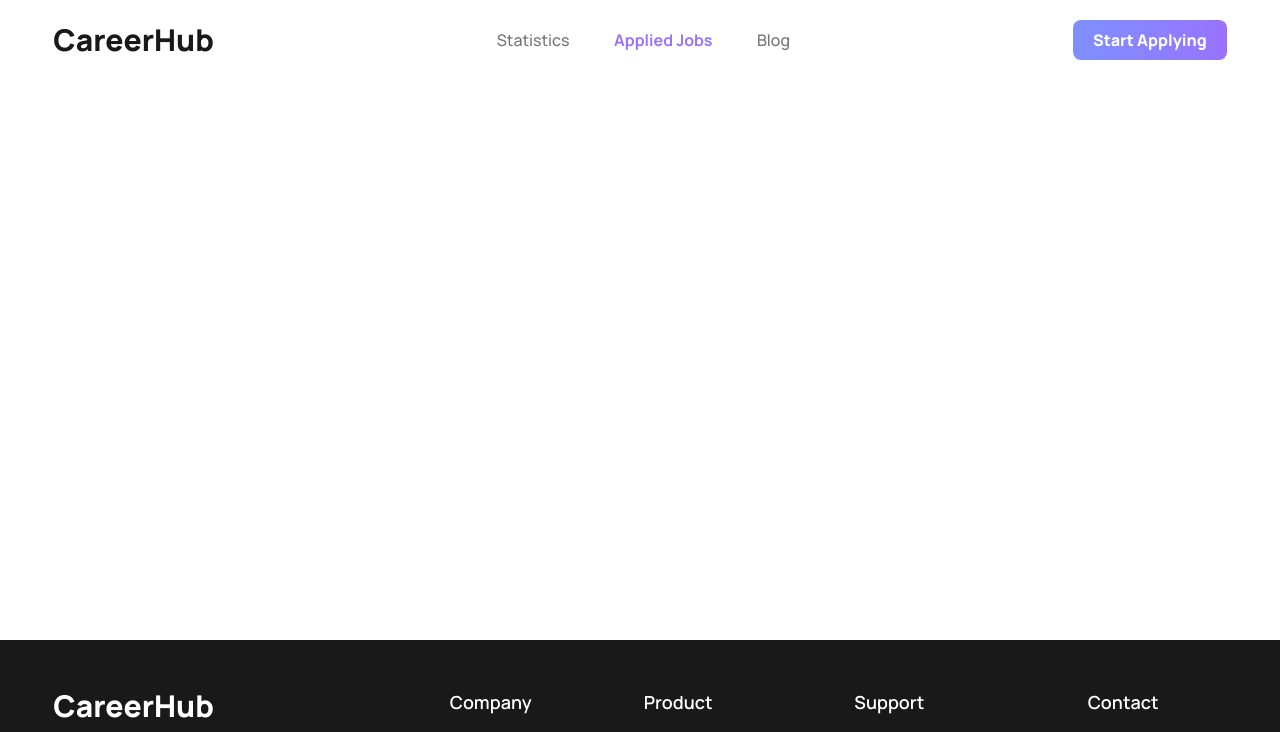
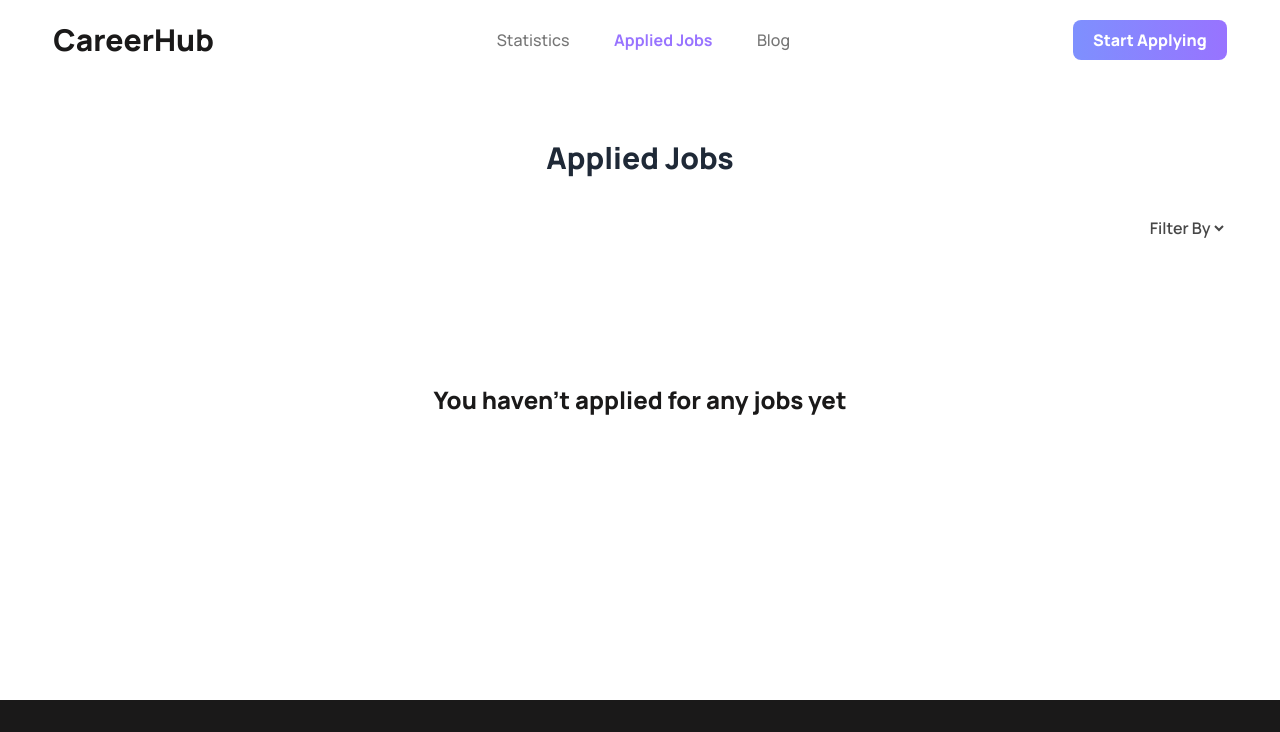
Before and after one commit to Mehedi0101/career-hub, a React (Vite) app: page /applied-jobs in a window 1280 px wide. Shown: the top 732 px of the page. Built offline with nearby package versions, Linux system fonts and the light colour scheme.

Commit message:
filtering functionalities added in applied jobs page

```diff
--- /dev/null
+++ b/src/components/AppliedJob/AppliedJob.jsx
@@ -0,0 +1,41 @@
+import { useContext } from "react";
+import { AppliedJobContext } from "../AppliedJobs/AppliedJobs";
+import { CiLocationOn } from "react-icons/ci";
+import { AiOutlineDollarCircle } from "react-icons/ai";
+import { useNavigate } from "react-router-dom";
+
+const AppliedJob = () => {
+    const { job_id, company_logo, designation, company_name, type, location, salary_range } = useContext(AppliedJobContext);
+    const navigate = useNavigate();
+    const handleShowDetails = () => navigate(`/featured-jobs/${job_id}`);
+
+    return (
+        <div className="flex items-center mb-10">
+            <div className="mr-20">
+                <img src={company_logo} alt="" />
+            </div>
+            <div>
+                <h3 className="text-dark2 text-2xl font-extrabold mb-1">{designation}</h3>
+                <h4 className="text-dark3 font-semibold mb-2">{company_name}</h4>
+                <div className="flex gap-3 mb-3 justify-center lg:justify-normal">
+                    {
+                        type.map((t, idx) => <div className="px-5 py-2 border border-primary2 text-primary2 font-extrabold rounded" key={idx}>{t}</div>)
+                    }
+                </div>
+                <div className="flex max-[425px]:flex-col gap-x-10 gap-y-2 items-center text-dark3 font-semibold mb-4 justify-center lg:justify-normal">
+                    <div className="flex items-center gap-1">
+                        <CiLocationOn className="text-xl" />
+                        <p>{location.city}, {location.country}</p>
+                    </div>
+                    <div className="flex items-center gap-1">
+                        <AiOutlineDollarCircle className="" />
+                        <p>{salary_range}</p>
+                    </div>
+                </div>
+            </div>
+            <button onClick={handleShowDetails} className="ml-auto px-5 py-2 lg:text-sm xl:text-base bg-gradient-to-r from-primary1 to-primary2 text-white font-extrabold rounded-lg active:scale-95 transition-transform">View Details</button>
+        </div>
+    );
+};
+
+export default AppliedJob;
--- a/src/components/AppliedJobs/AppliedJobs.jsx
+++ b/src/components/AppliedJobs/AppliedJobs.jsx
@@ -1,6 +1,55 @@
+import { useLoaderData } from "react-router-dom";
+import { getDataFromLS } from "../../utils/localStorage";
+import AppliedJob from "../AppliedJob/AppliedJob";
+import { createContext, useState } from "react";
+
+export const AppliedJobContext = createContext('');
+
 const AppliedJobs = () => {
+
+    const allJobs = useLoaderData();
+    const appliedId = getDataFromLS();
+    const appliedJobs = allJobs.filter( job => appliedId.includes(job.job_id));
+    const [displayJobs, setDisplayJobs] = useState(appliedJobs);
+
+    const handleDropdown = e => {
+        const option = e.target.value;
+        if(option === 'All'){
+            setDisplayJobs(appliedJobs);
+        } else if(option === 'Full Time'){
+            setDisplayJobs(appliedJobs.filter(job => job.type.includes('Full Time')));
+        } else if(option === 'Part Time'){
+            setDisplayJobs(appliedJobs.filter(job => job.type.includes('Part Time')));
+        } else if(option === 'Onsite'){
+            setDisplayJobs(appliedJobs.filter(job => job.type.includes('Onsite')));
+        } else if(option === 'Remote'){
+            setDisplayJobs(appliedJobs.filter(job => job.type.includes('Remote')));
+        }
+    }
+
+
     return (
-        <div>
+        <div className="w-11/12 mx-auto mb-20">
+            <h2 className="text-2xl md:text-3xl font-extrabold text-center mt-10 md:mt-20 mb-5 md:mb-10">Applied Jobs</h2>
+
+            <select defaultValue={`Filter By`} className="text-right block ml-auto outline-none border-none bg-transparent text-dark2 font-semibold">
+                <option disabled className="hidden">Filter By</option>
+                <option onClick={handleDropdown}>All</option>
+                <option onClick={handleDropdown}>Full Time</option>
+                <option onClick={handleDropdown}>Part Time</option>
+                <option onClick={handleDropdown}>Onsite</option>
+                <option onClick={handleDropdown}>Remote</option>
+            </select>
+
+            {
+                appliedJobs.length === 0 && <div className="h-[40vh] text-xl md:text-2xl font-extrabold text-dark1 flex items-center justify-center"><p>You haven&apos;t applied for any jobs yet</p></div>
+            }
+
+            <div className="mt-10">
+                {
+                    displayJobs.map( appliedJob =><AppliedJobContext.Provider value={appliedJob} key={appliedJob.job_id}> <AppliedJob></AppliedJob> </AppliedJobContext.Provider>)
+                }
+            </div>
         </div>
     );
 };
--- a/src/components/Job/Job.jsx
+++ b/src/components/Job/Job.jsx
@@ -1,7 +1,7 @@
 import { useContext } from "react";
 import { IndividualJobContext } from "../Jobs/Jobs";
 import { CiLocationOn } from "react-icons/ci";
-import { AiOutlineDollarCircle } from "react-icons/ai"
+import { AiOutlineDollarCircle } from "react-icons/ai";
 import { useNavigate } from "react-router-dom";
 
 
--- a/src/components/JobDetails/JobDetails.jsx
+++ b/src/components/JobDetails/JobDetails.jsx
@@ -23,8 +23,6 @@ const JobDetails = () => {
         setDataToLS(job_id);
         setLocalData(getDataFromLS());
     }
-
-    console.log(localData);
 
     return (
         <div className="w-11/12 mx-auto mb-20">
--- a/src/route/route.jsx
+++ b/src/route/route.jsx
@@ -23,6 +23,7 @@ const router = createBrowserRouter([
             },
             {
                 path: '/applied-jobs',
+                loader: () => fetch('../../public/jobs.json'),
                 element: <AppliedJobs></AppliedJobs>
             },
             {
```
